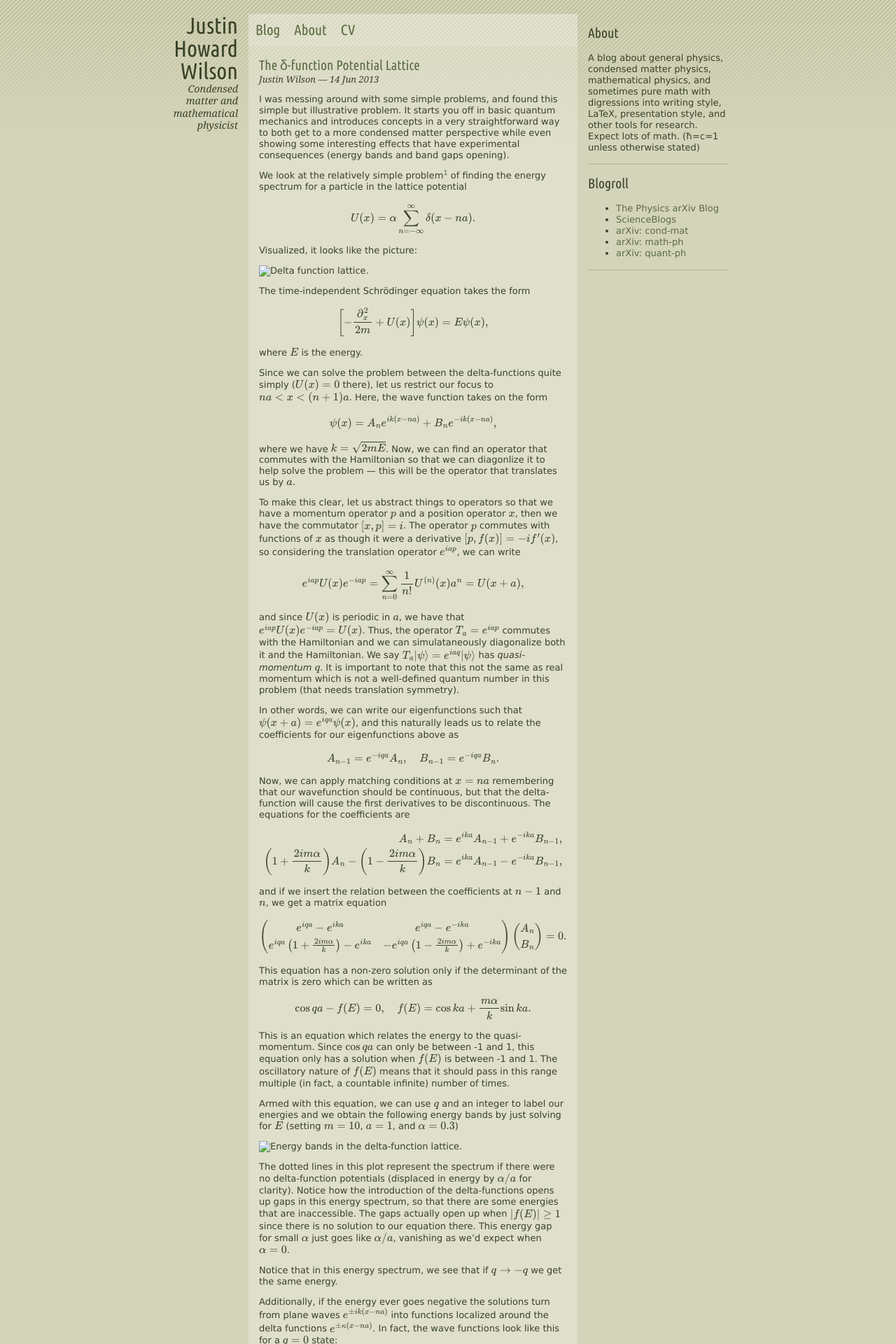
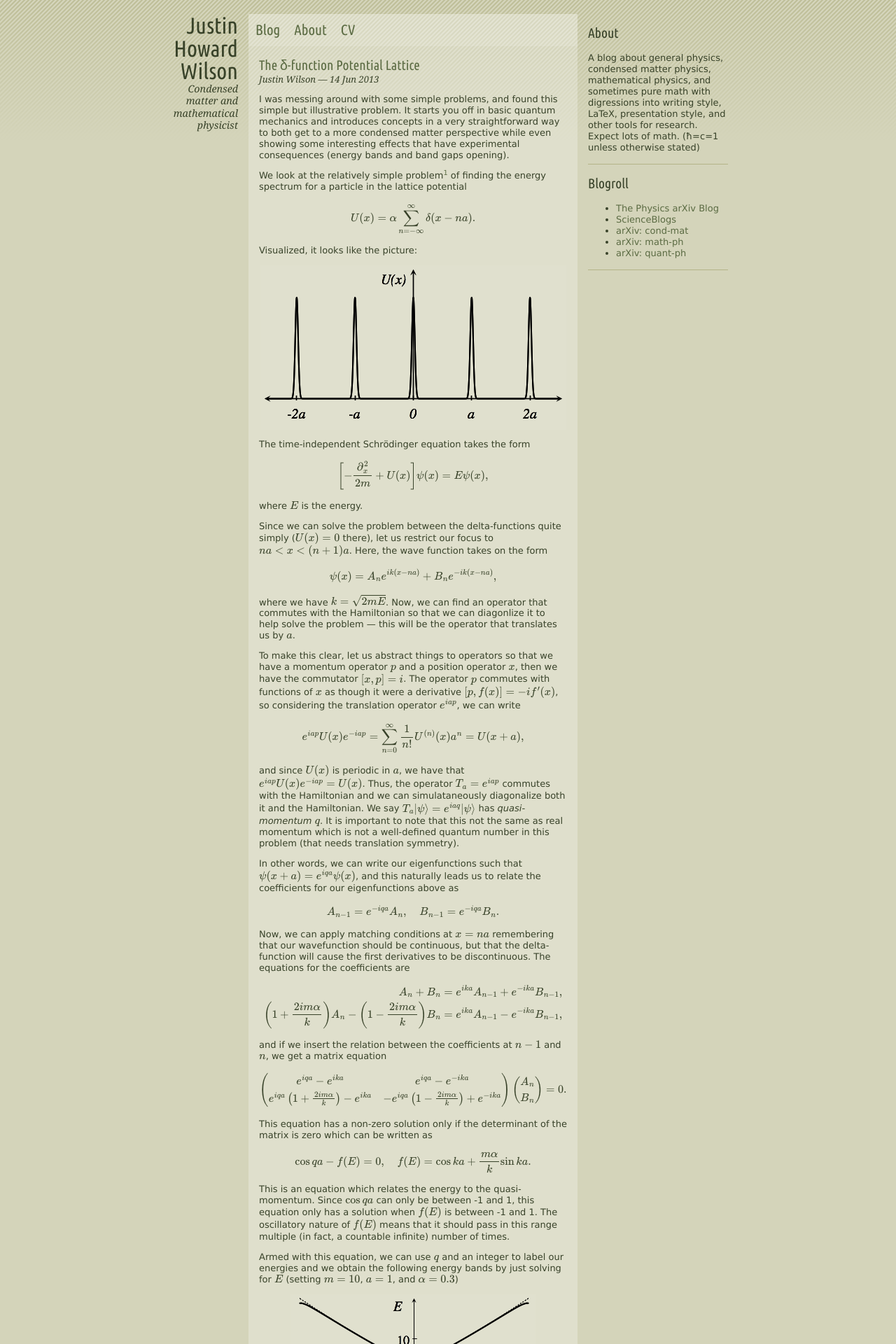
Before and after one commit to jhwilson/old-jhwilson.github.io, a Jekyll site: the page built from _posts/2013-06-14-delta-function-lattice.markdown, in a window 1280 px wide. Shown: the top 1920 px of the page at 70% size. Built offline with Jekyll 4.4.1, drawn with Linux system fonts in a browser that asks for light colours; nearby versions of some CDN libraries; formulas are drawn with MathJax 3; comment, search, counter and statistics services are not loaded.

Commit message:
Fixed image references for recent post

```diff
--- a/_posts/2013-06-14-delta-function-lattice.markdown
+++ b/_posts/2013-06-14-delta-function-lattice.markdown
@@ -11,7 +11,7 @@ $$ U(x) = \alpha\sum_{n=-\infty}^\infty \delta(x - n a).$$
 
 Visualized, it looks like the picture:
 
-<img class="displayed" src="../img/Delta-fcn-lattice.png" alt="Delta function lattice." />
+<img class="displayed" src="/img/Delta-fcn-lattice.png" alt="Delta function lattice." />
 
 The time-independent Schr&ouml;dinger equation takes the form
 
@@ -68,7 +68,7 @@ This is an equation which relates the energy to the quasi-momentum. Since $$\cos
 
 Armed with this equation, we can use $$ q$$ and an integer to label our energies and we obtain the following energy bands by just solving for $$E$$ (setting $$m = 10$$, $$ a = 1$$, and $$ \alpha = 0.3 $$)
 
-<img class="displayed" src="../img/Bands-delta-fcn-lattice.png" alt="Energy bands in the delta-function lattice." />
+<img class="displayed" src="/img/Bands-delta-fcn-lattice.png" alt="Energy bands in the delta-function lattice." />
 
 The dotted lines in this plot represent the spectrum if there were no delta-function potentials (displaced in energy by $$ \alpha / a $$ for clarity). Notice how the introduction of the delta-functions opens up gaps in this energy spectrum, so that there are some energies that are inaccessible. The gaps actually open up when $$\lvert f(E)\rvert \geq 1$$ since there is no solution to our equation there. This energy gap for small $$\alpha$$ just goes like $$\alpha/a$$, vanishing as we'd expect when $$\alpha = 0$$.
 
@@ -76,7 +76,7 @@ Notice that in this energy spectrum, we see that if $$q \rightarrow -q$$ we get
 
 Additionally, if the energy ever goes negative the solutions turn from plane waves $$e^{\pm i k (x-na)}$$ into functions localized around the delta functions $$e^{\pm\kappa(x-na)}$$. In fact, the wave functions look like this for a $$q=0$$ state:
 
-<img class="displayed" src="../img/Localized-states-delta-fcn-lattice.png" alt="Negative energy localized states in delta-function lattice with alpha less than 0." />
+<img class="displayed" src="/img/Localized-states-delta-fcn-lattice.png" alt="Negative energy localized states in delta-function lattice with alpha less than 0." />
 
 These only appear when $$\alpha <0$$, and are related to the fact that the delta-function potential has a bound state. Additionally, only one band can ever have this state. This is due to the fact that the oscillatory sine and cosine change to their non-oscillatory hyperbolic counterparts. However, these states in the delta-function lattice are spread out throughout the crystal, and can not be said to be "localized" to a specific site --- they still all have a definite quasi-momentum.
 
```
